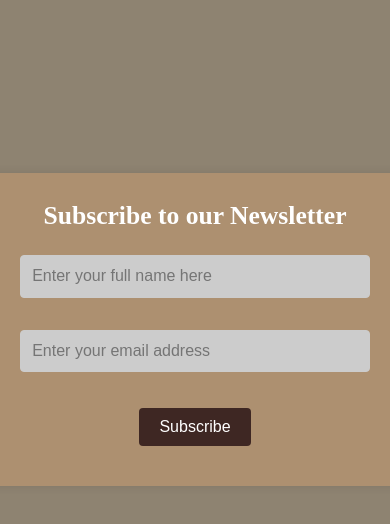
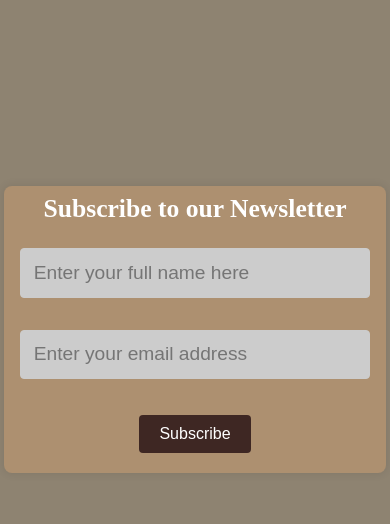
Before and after one commit to akashsapkall/SpaceNex, a plain HTML site: page newsLetter.html in a window 390 px wide. Shown: the part 72-596 px from the top of the page. Drawn offline with Linux system fonts and the light colour scheme.

Commit message:
Some changes added in newsletter

```diff
--- a/newsLetter.html
+++ b/newsLetter.html
@@ -37,7 +37,7 @@
             color: black;
             background-color: #ccc;
             font-size: 1rem;
-            width: 350px;
+            width: 400px;
             padding: 0.7rem;
             margin:1rem;
             border-radius: 4px;
@@ -62,7 +62,7 @@
             background-color: #4E342E;
             transform: scale(1.05);
         }
-        @media only screen and (max-width : 360px) {
+        @media only screen and (max-width : 460px) {
             input{
             font-size: 1rem;
             width: 300px;
@@ -70,6 +70,13 @@
             }
             .newsletter-form {
                 padding: 0;
+            }
+        }
+        @media only screen and (max-width : 832px) {
+            input{
+            font-size: 1.2rem;
+            width: 350px;
+            padding: 0.8rem;
             }
         }
     </style>
```
